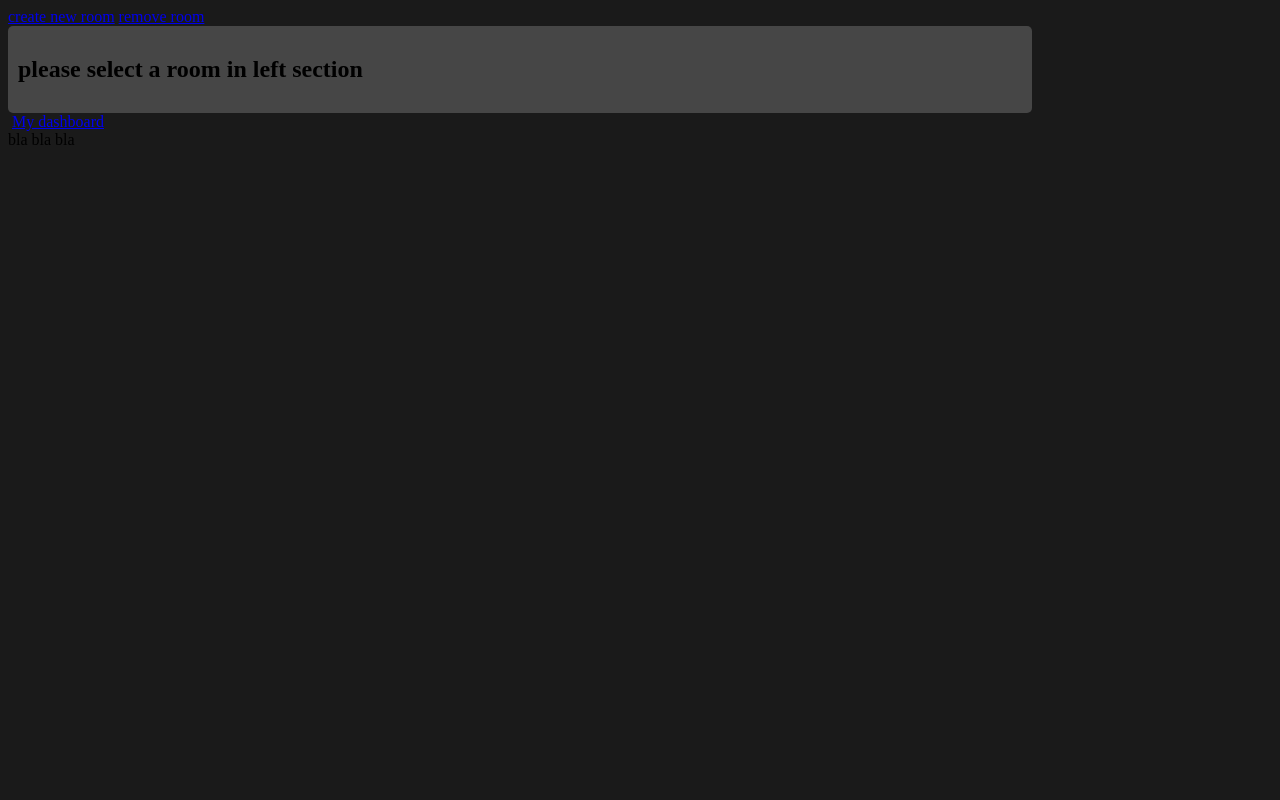
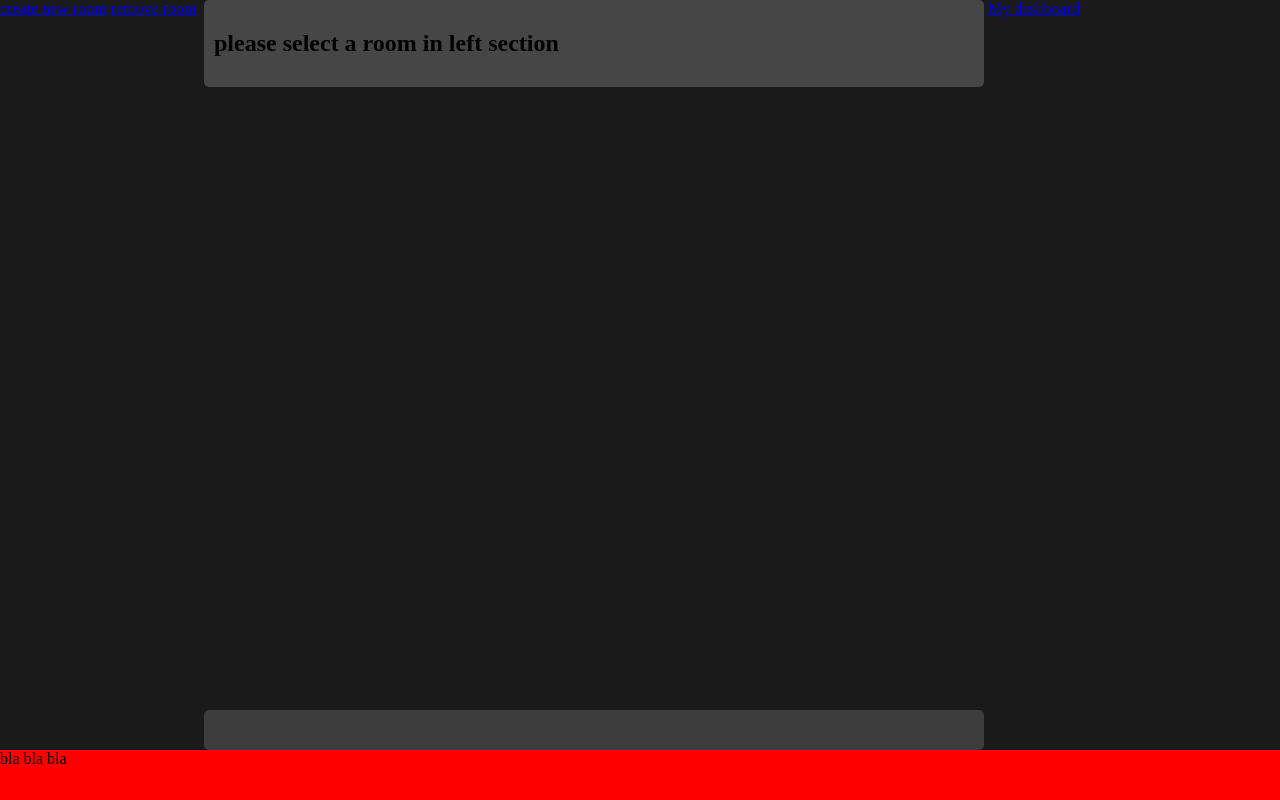
Before and after one commit to The-pixelnerds/projet-oueb, a Django app: page /channels/ in a window 1280 px wide. Run offline with Django 4.2, Linux system fonts and the light colour scheme; the visitor is signed in with stand-in values (Sample User, id 1); data that the repository does not hold is empty.

Commit message:
fix collumn order

```diff
--- a/room/static/room/style.css
+++ b/room/static/room/style.css
@@ -1,8 +1,13 @@
+aside, #article, #persons-wrapper{
+    display: inline-block;
+    vertical-align: top;
+    margin:0;
+}
 
-
-body{
+body, html{
+    padding:0;
+    margin:0;
     background-color: var(--background-color);
-    display: inline-block;
     width: 100%;
 }
 
@@ -14,14 +19,31 @@ body{
     color:var(--text-color); /* doesn't work*/
 }
 
+aside{
+    width: 200px;
+    height: calc(100vh - 50px);
+    overflow-y: scroll;
+}
+
 #article{
-    width:80%
+    width:calc(100% - 500px);
+}
+
+#persons-wrapper{
+    width:280px;
+    height:calc(100vh - 50px);
+    overflow-y: scroll;
 }
 
 #messages{
     background-color: var(--background-shadow);
     border-radius: 5px;
     padding : 10px;
+}
+
+#messages-wrapper{
+    height: calc(100vh - 90px);
+    overflow-y: scroll;
 }
 
 .message{
@@ -47,8 +69,10 @@ body{
 #write{
     background-color: var(--aside-color);
     border-radius: 5px;
+    height:40px;
 }
 
-#persons{
-    display: inline-block;
+footer{
+    height: 50px;
+    background-color: red;
 }
--- a/room/templates/room/template.html
+++ b/room/templates/room/template.html
@@ -16,14 +16,18 @@
 </head>
 <body>
     <aside>
+        <div id="users">
             {% block room_list %}
             {% endblock %}
+        </div>
     </aside>
 
     <article id="article">
+        <div id="messages-wrapper">
             <div id="messages">
                 {% block content %}
                 {% endblock %}
+            </div>
         </div>
         <div id="write">
         {% block form %}
@@ -31,11 +35,13 @@
         </div>
     </article>
 
+    <div id="persons-wrapper">
         <div id="persons">
+            <a href="{% url 'user:dashboard' %}">My dashboard</a>
             {% block persons %}
             {% endblock %}
         </div>
-    <a href="{% url 'user:dashboard' %}">My dashboard</a>
+    </div>
     <footer>bla bla bla</footer>
 </body>
 </html>
```
Lines whose indentation alone changed are shown as unchanged.
